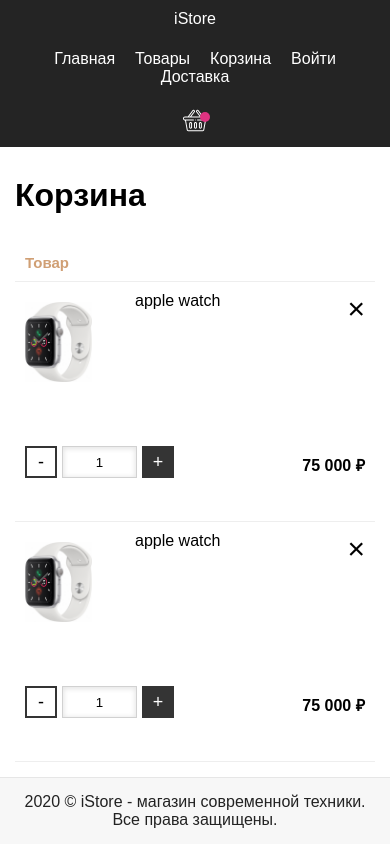
After one commit to hthunder/online-shop, a PHP site: page /basket.html in a window 390 px wide. The commit adds this page. Run offline with PHP 8.4, Linux system fonts and the light colour scheme.

Commit message:
Сверстал Корзину

```diff
--- /dev/null
+++ b/basket.html
@@ -0,0 +1,118 @@
+<!DOCTYPE html>
+<html lang="en">
+	<head>
+		<meta charset="UTF-8">
+		<meta name="viewport" content="width=device-width, initial-scale=1.0">
+		<link rel="stylesheet" href="css/main.min.css">
+		<title>Document</title>
+	</head>
+	<body>
+		<div class="content">
+			<header class="header">
+				<div class="container container_justify-content_center">
+					<div class="header__logo">
+						<a class="link header__logo-link " href="index.html">iStore<a>
+					</div>
+					<nav class="nav header__nav">
+						<ul class="nav__list">
+							<li class="nav__item"><a class="link nav__link" href="index.html" >Главная</a></li>
+							<li class="nav__item"><a class="link nav__link" href="#" >Товары</a></li>
+							<li class="nav__item"><a class="link nav__link" href="#" >Корзина</a></li>
+							<li class="nav__item"><a class="link nav__link" href="#" >Войти</a></li>
+							<!-- <li class="nav__item"><a class="link nav__link" href="#" >Личный кабинет</a></li> Появляется после входа-->
+							<li class="nav__item"><a class="link nav__link" href="#" >Доставка</a></li>
+						</ul>
+					</nav>
+					<div class="header__basket">
+						<a class="link header__link" href="#"><img class="header__basket-img" src="img/commerce-and-shopping.svg" alt="Корзина"></a>
+					</div>
+				</div>
+			</header>
+			<section class="basket">
+				<div class="container">
+					<h1 class="basket__title">Корзина</h1>
+					<div class="basket__content">
+						<table class="basket__table">
+							<thead class="basket__table-head">
+								<tr class="basket__table-row">
+									<th class="basket__table-heading basket__table-heading_adaptive">Товар</th>
+									<th class="basket__table-heading">Цена</th>
+									<th class="basket__table-heading">Количество</th>
+									<th class="basket__table-heading">Сумма</th>
+									<th class="basket__table-heading"></th>
+								</tr>
+							</thead>
+							<tbody class="basket__table-body">
+								<tr class="basket__table-row">
+									<td class="basket__table-data basket__table-product">
+										<img class="basket__table-img" src="img/apple_watch.jpg" alt="Продукт">
+										<a class="basket__table-link" href="product.html">apple watch</a>
+									</td>
+									<td class="basket__table-data basket__table-price">
+										<span>75 000 &#8381;</span>
+									</td>
+									<td class="basket__table-data basket__counter">
+										<div class="counter">
+											<div class="counter__minus">
+												<!-- <span>-</span> -->
+											</div>
+											<div class="counter__current">
+												<input class="counter__input" type="text" value="1">
+											</div>
+											<div class="counter__plus">
+												<!-- <span>+</span> -->
+											</div>
+										</div>
+									</td>
+									<td class="basket__table-data basket__table-total">
+										<span>75 000 &#8381;</span>
+									</td>
+									<td class="basket__table-data basket__table-remove">
+										<span>&times;</span>
+									</td>
+									<td class="basket__table-data basket__table-break"></td>
+								</tr>
+								<tr class="basket__table-row">
+									<td class="basket__table-data basket__table-product">
+										<img class="basket__table-img" src="img/apple_watch.jpg" alt="Продукт">
+										<a class="basket__table-link" href="product.html">apple watch</a>
+									</td>
+									<td class="basket__table-data basket__table-price">
+										<span>75 000 &#8381;</span>
+									</td>
+									<td class="basket__table-data basket__counter">
+										<div class="counter">
+											<div class="counter__minus">
+												<!-- <span>-</span> -->
+											</div>
+											<div class="counter__current">
+												<input class="counter__input" type="text" value="1">
+											</div>
+											<div class="counter__plus">
+												<!-- <span>+</span> -->
+											</div>
+										</div>
+									</td>
+									<td class="basket__table-data basket__table-total">
+										<span>75 000 &#8381;</span>
+									</td>
+									<td class="basket__table-data basket__table-remove">
+										<span>&times;</span>
+									</td>
+									<td class="basket__table-data basket__table-break"></td>
+								</tr>
+							</tbody>
+						</table>
+					</div>
+				</div>
+			</section>
+		</div>
+		<footer class="footer">
+			<div class="container">
+				<p class="footer__text">
+					2020 © iStore - магазин современной техники. Все права защищены.
+				</p>
+			</div>
+		</footer>
+	</body>
+</html>
--- /dev/null
+++ b/scss/_basket.scss
@@ -0,0 +1,190 @@
+.basket {
+	&__title {
+		margin: 30px 0 30px;
+		font-size: 2rem;
+		text-align: center;
+	}
+
+	&__content {
+		width: 100%;
+		display: flex;
+		justify-content: space-between;
+	}
+
+	&__table {
+		width: 100%;
+    	margin-bottom: 0;
+    	border-collapse: collapse;
+	}
+
+	&__table-data,
+	&__table-heading {
+		box-sizing: border-box;
+		padding: 10px;
+		border-bottom: 1px solid #eee;
+		text-align: left;
+	}
+
+	&__table-heading {
+		font-size: .9375rem;
+		color: #d09f74;
+	}
+
+	&__table-data {
+		height: 120px;
+	}
+
+	&__table-product {
+		box-sizing: border-box;
+		position: relative;
+		width: 55%;
+		min-width: 55%;
+		padding-left: 120px;
+		word-break: break-word;
+		overflow: hidden;
+	}
+
+	&__table-img {
+		position: absolute;
+		top: 50%;
+		left: 10px;
+		max-height: 80px;
+		transform: translateY(-50%);
+		max-width: 100%;
+	}
+
+	&__table-link {
+		text-decoration: none;
+		color: #000;
+		background-color: transparent;
+	}
+
+	&__table-price {
+		white-space: nowrap;
+	}
+
+	&__table-total {
+		white-space: nowrap;
+		font-weight: bold;
+	}
+
+	&__table-remove {
+		font-family: 'clear_sansbold',Arial,sans-serif;
+		font-size: 1.875rem;
+	}
+	&__table-break {
+		display: none;
+		flex-basis: 100%;
+		height: 0;
+		padding: 0;
+	}
+}
+
+@media (max-width: 768px) {
+	.basket {
+		&__table-heading,
+		&__table-price {
+			display: none;
+		}
+		&__table-heading_adaptive {
+			display: block;
+			flex-grow: 1;
+		}
+		&__table-row {
+			display: flex;
+			flex-wrap: wrap;
+		}
+		&__table-product {
+			flex-grow: 1;
+			border-bottom: 0px;
+		}
+		&__table-remove,
+		&__table-break {
+			border-bottom: 0px;
+			order: 1;
+		}
+		&__table-break {
+			display: block;
+		}
+		&__table-total {
+			padding-top: 51.5px;
+			position: relative;
+			order: 3;
+		}
+		&__counter {
+			flex-grow: 1;
+			order: 2;
+		}
+
+	}
+	.counter {
+		padding-top: 34px;
+	}
+}
+
+@media screen and (max-width: 1280px) {
+	.basket__content {
+    	flex-wrap: wrap;
+	}
+}
+
+.counter {
+	margin: 0 auto;
+	display: flex;
+	&__minus,
+	&__plus {
+		position: relative;
+		width: 28px;
+		height: 28px;
+		cursor: pointer;
+		border: 2px solid #343434;
+		flex-shrink: 0;
+
+		// span {
+			// font-family: 'clear_sansbold',Arial,sans-serif;
+    		// font-size: 1.125rem;
+    		// position: absolute;
+    		// top: 50%;
+    		// left: 50%;
+    		// transform: translate(-50%,-50%);
+		// }
+	}
+
+	&__plus {
+		color: #fff;
+		background-color: #343434;
+		&::after {
+			content: "+";
+			font-family: 'clear_sansbold',Arial,sans-serif;
+    		font-size: 1.125rem;
+    		position: absolute;
+    		top: 50%;
+    		left: 50%;
+    		transform: translate(-50%,-50%);
+		}
+	}
+
+	&__minus {
+		&::after {
+			content: "-";
+			font-family: 'clear_sansbold',Arial,sans-serif;
+    		font-size: 1.125rem;
+    		position: absolute;
+    		top: 50%;
+    		left: 50%;
+    		transform: translate(-50%,-50%);
+		}
+	}
+
+	&__input {
+		box-sizing: border-box;
+		max-width: 75px;
+		height: 32px;
+		margin: 0 5px;
+		text-align: center;
+		padding: 0 15px;
+		border: 1px solid #d1d1d1;
+		background-color: transparent;
+		box-shadow: inset 0 1px 5px 1px rgba(0,0,0,.1);
+	}
+}
--- a/scss/main.scss
+++ b/scss/main.scss
@@ -2,3 +2,4 @@
 @import "_index.scss";
 @import "_product-page.scss";
 @import "_products.scss";
+@import "_basket.scss";
```
Also changed, not shown: scss/_products.scss (+23 -20 lines), css/main.min.css.
